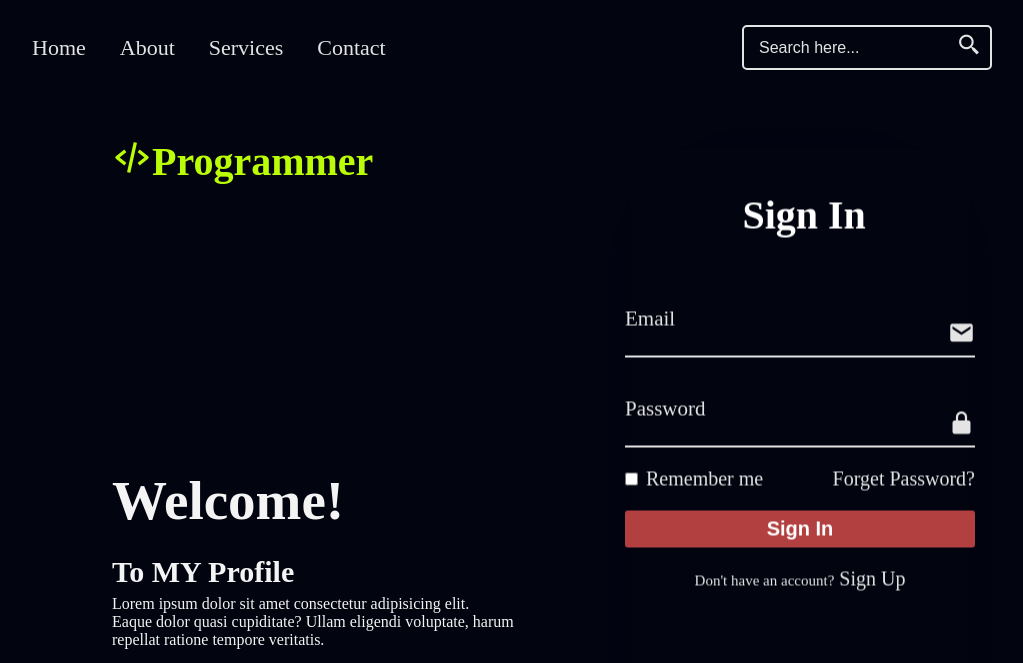
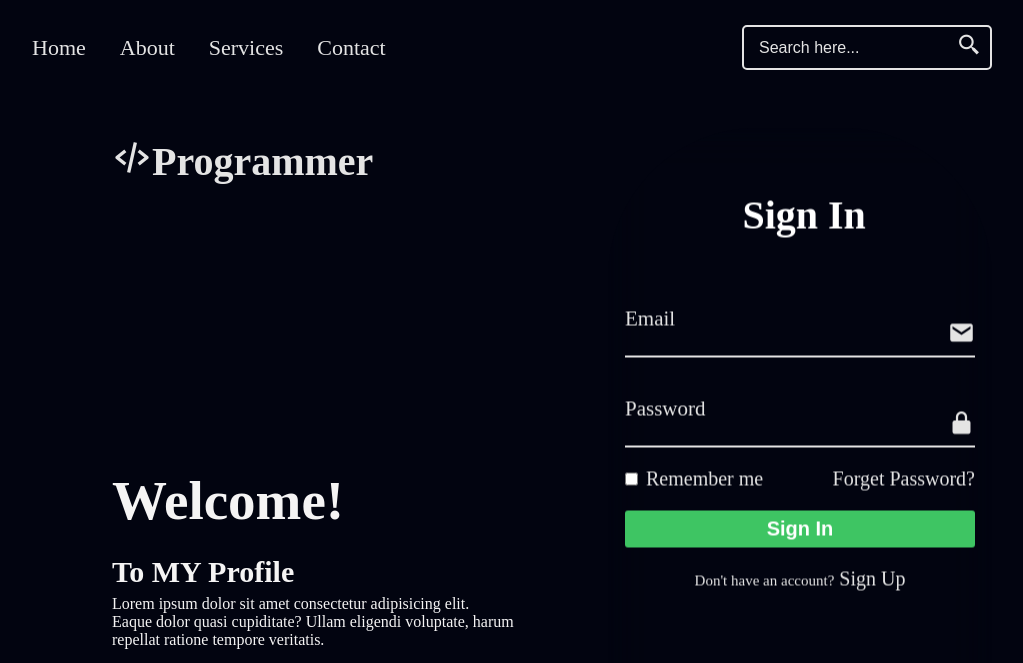
Before and after one commit to Sourav815/login-form, a plain HTML site: page index.html in a window 1280 px wide. Shown: the top 663 px of the page, without its empty margins (128-1151 px from the left). Drawn offline with nearby package versions, Linux system fonts and the light colour scheme.

Commit message:
button color changed

```diff
--- a/style.css
+++ b/style.css
@@ -158,7 +158,7 @@ body {
 }
 
 .heading h1 {
-    color: #bbfd06;
+    color: #e4e4e4;
     font-size: 40px;
 }
 
@@ -284,14 +284,14 @@ body {
     padding: 7px;
     border-radius: 3px;
     border: none;
-    background-color: rgb(179, 64, 64);
+    background-color: #3ec563;
     color: white;
     font-weight: 600;
     outline: none;
     cursor: pointer;
 }
 .form-box .button button:hover{
-    background: #a01313;
+    background: #36b357;
 }
 
 .form-box .regitration-login{
```
